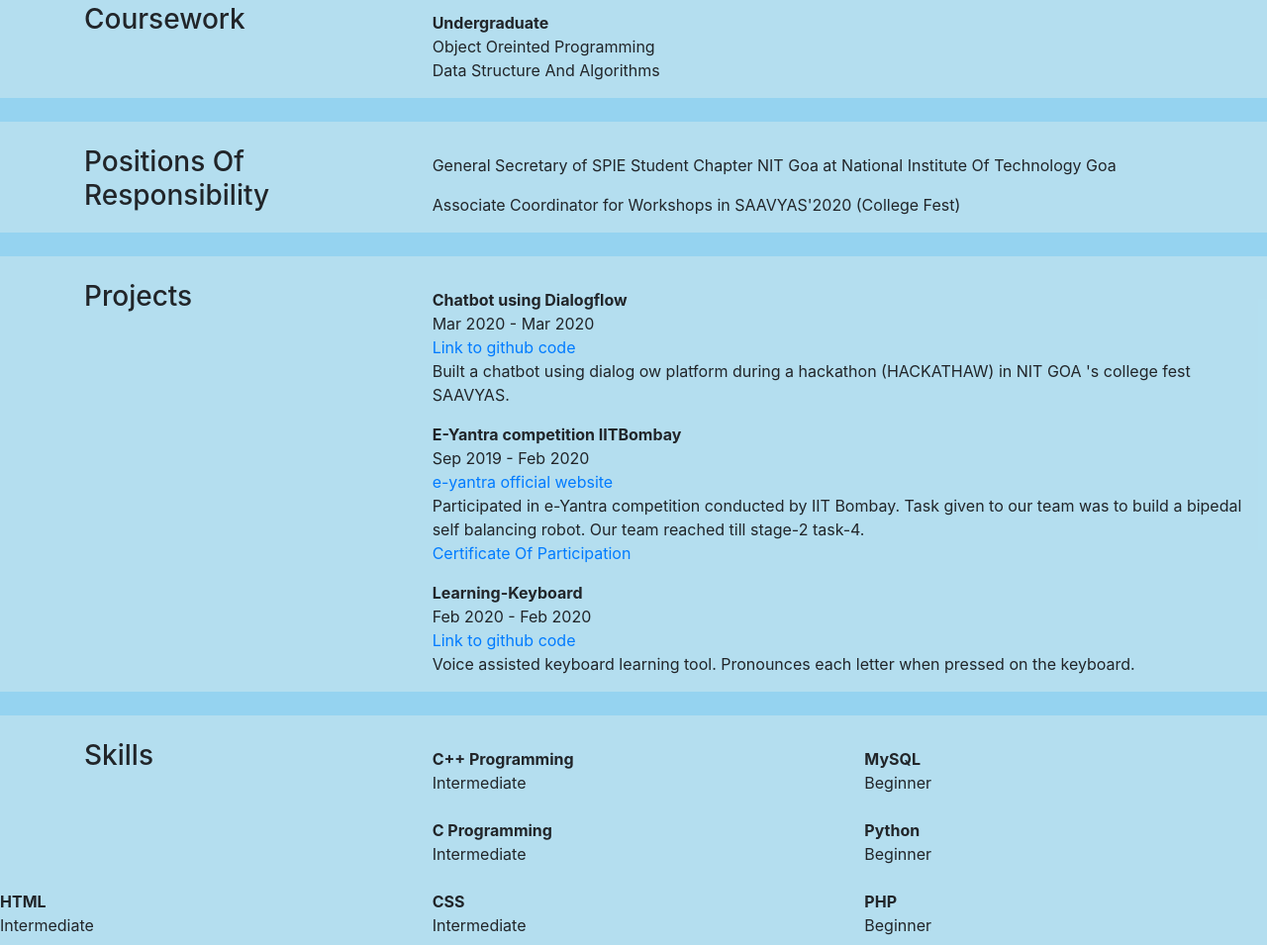
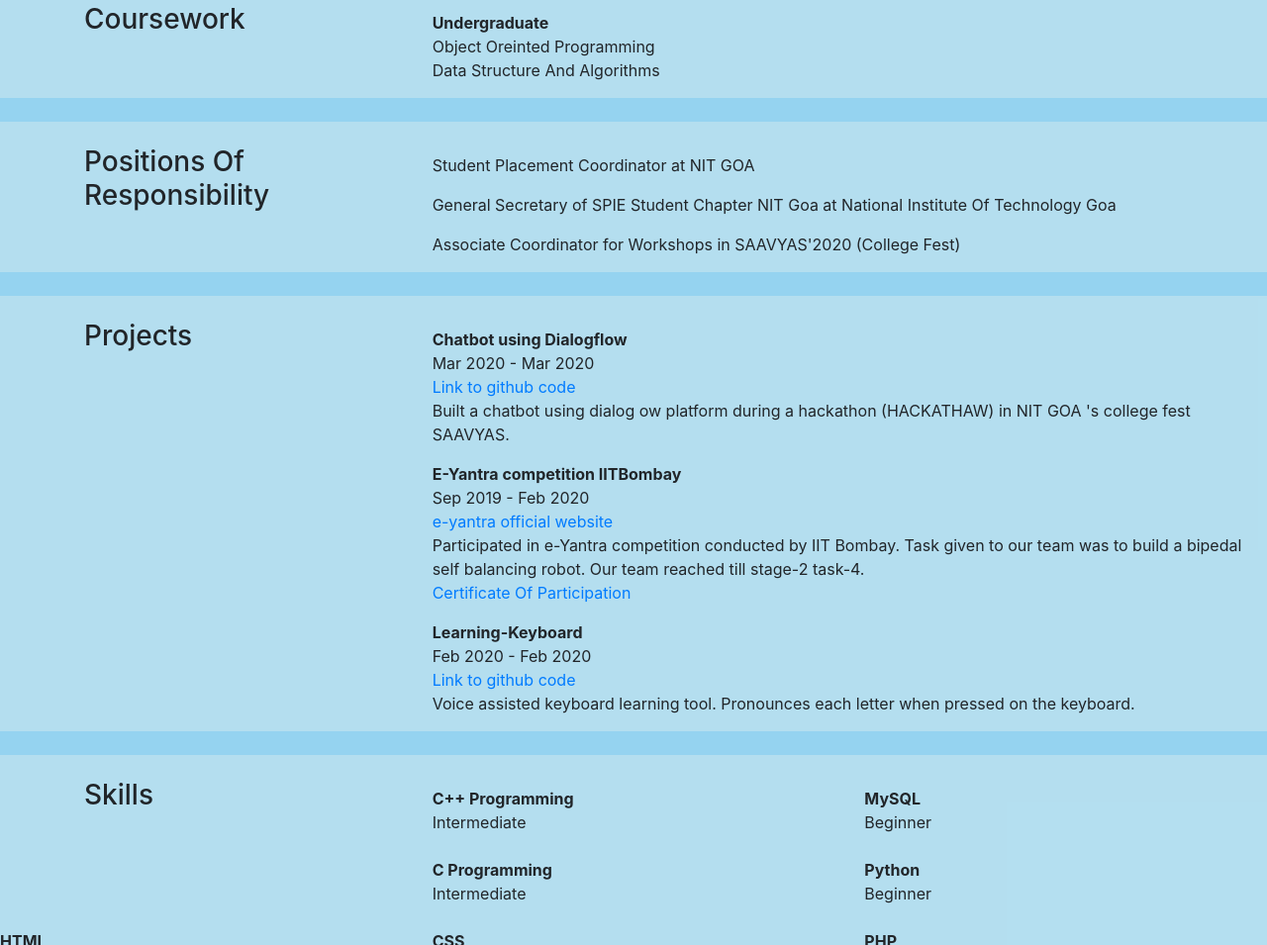
Before and after one commit to pooja2299/pooja2299.github.io, a plain HTML site: page index.html in a window 1280 px wide. Shown: the part 969-1924 px from the top of the page at 99% size. Drawn offline with nearby package versions, Linux system fonts and the light colour scheme.

Commit message:
Added a position of responsibilty

```diff
--- a/index.html
+++ b/index.html
@@ -42,7 +42,7 @@
     </div>
     <div class="row mt-4 mb-2 pt-4" id="row1">
         <div class="col-lg-4" id="topic"><h3>Positions Of Responsibility</h3></div>
-        <div class="col-lg-8 pt-2"><p>General Secretary of SPIE Student Chapter NIT Goa at National Institute Of Technology Goa</p>
+        <div class="col-lg-8 pt-2"><p>Student Placement Coordinator at NIT GOA</p><p>General Secretary of SPIE Student Chapter NIT Goa at National Institute Of Technology Goa</p>
                                 <p>Associate Coordinator for Workshops in SAAVYAS'2020 (College Fest)</p>
 
         </div>
```
